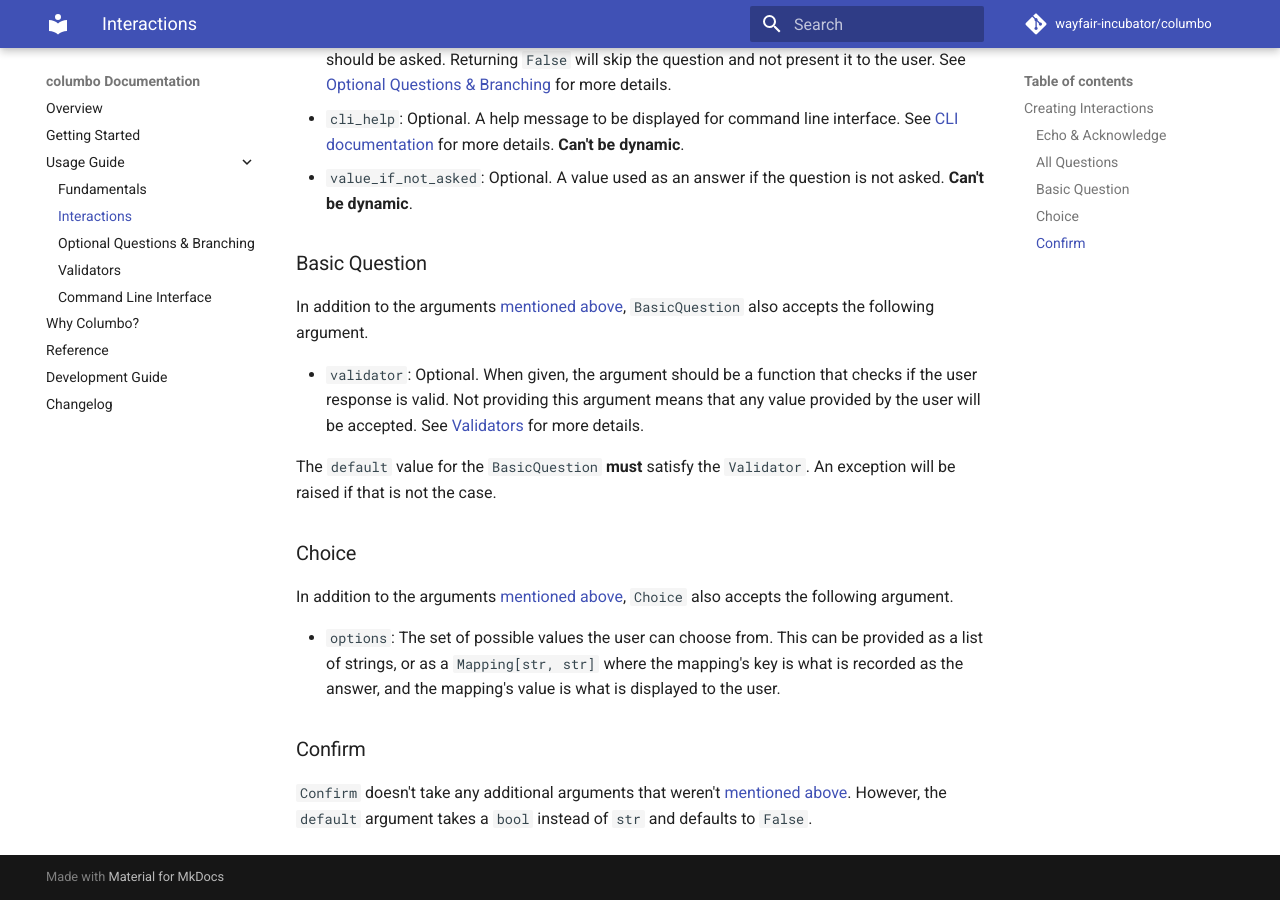
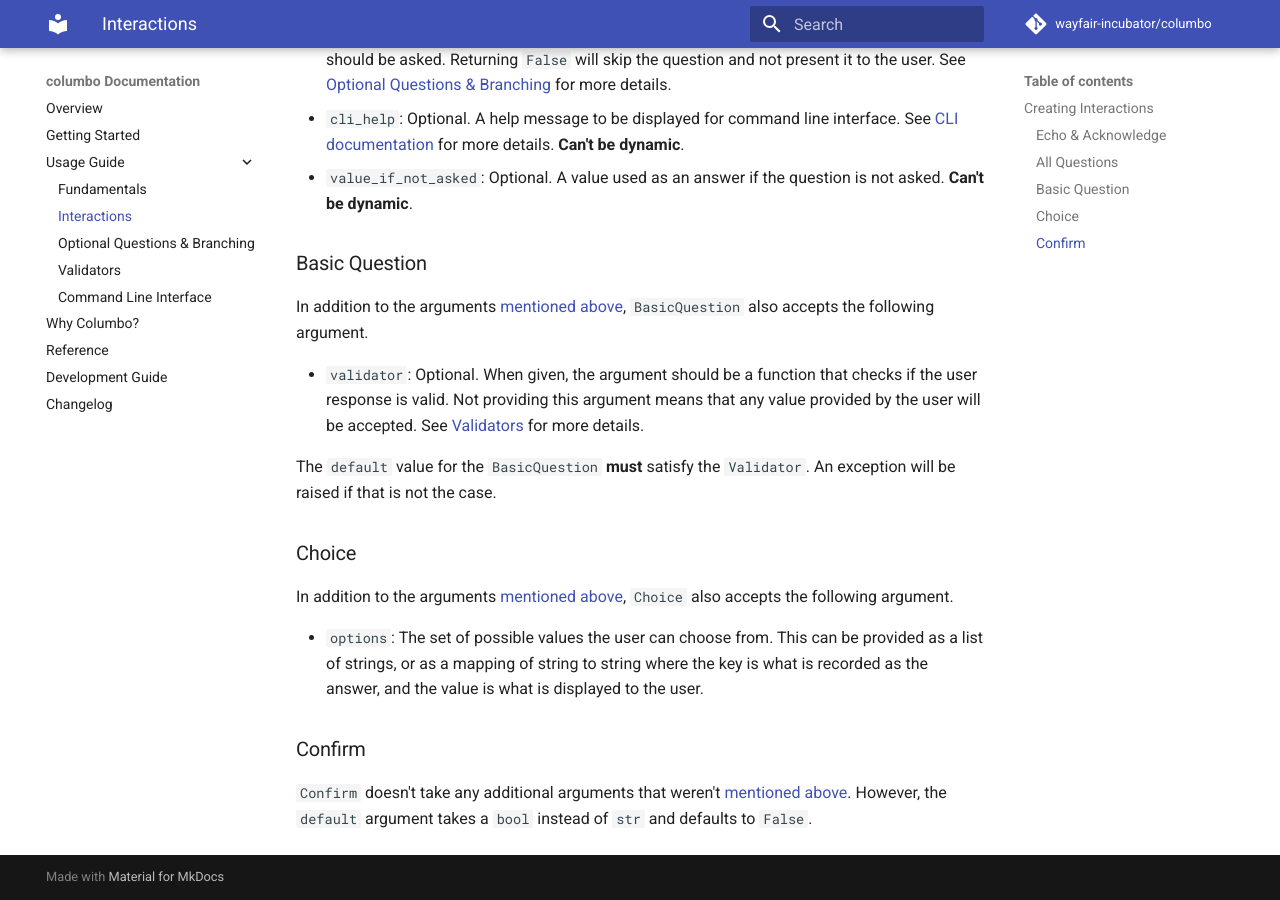
Before and after one commit to plannigan/columbo, an MkDocs documentation site: the page built from docs/usage-guide/interactions.md, in a window 1280 px wide and 900 px high, scrolled down 1074 px. Built offline with MkDocs 1.6.1 and Material for MkDocs 9.7.7, drawn with Linux system fonts in a browser that asks for light colours; comment, search, counter and statistics services are not loaded; the version menu is left out.

Commit message:
docs: Update docs/usage-guide/interactions.md
Co-authored-by: Patrick Lannigan <p.lannigan@gmail.com>

```diff
--- a/docs/usage-guide/interactions.md
+++ b/docs/usage-guide/interactions.md
@@ -54,7 +54,7 @@ In addition to the arguments [mentioned above](#all-questions), `BasicQuestion`
 In addition to the arguments [mentioned above](#all-questions), `Choice` also accepts the following argument.
 
 * `options`: The set of possible values the user can choose from. This can be provided as a list of strings, or as
-    a `Mapping[str, str]` where the mapping's key is what is recorded as the answer, and the mapping's
+    a mapping of string to string where the key is what is recorded as the answer, and the
     value is what is displayed to the user.
 
 ### Confirm
```
